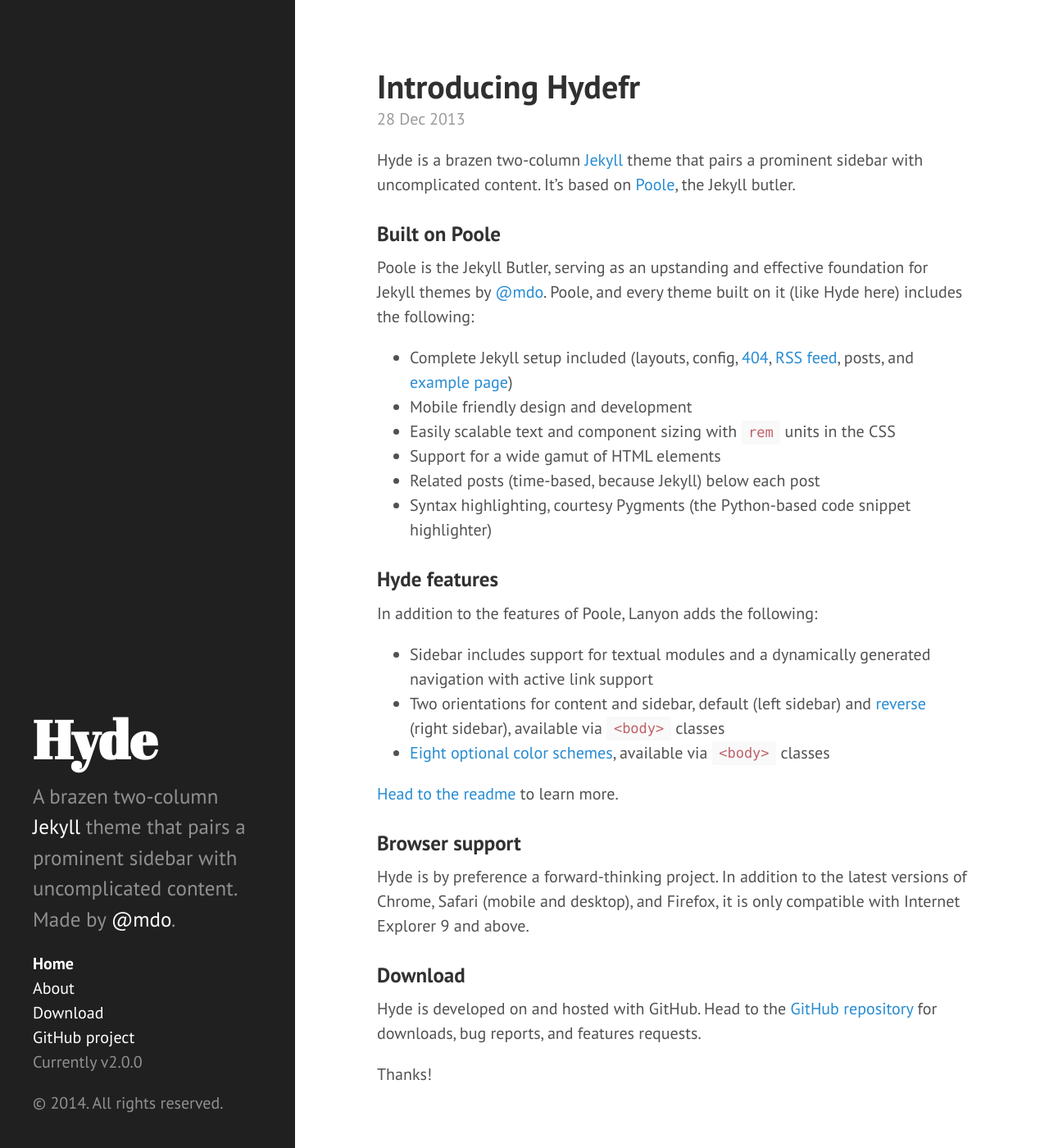
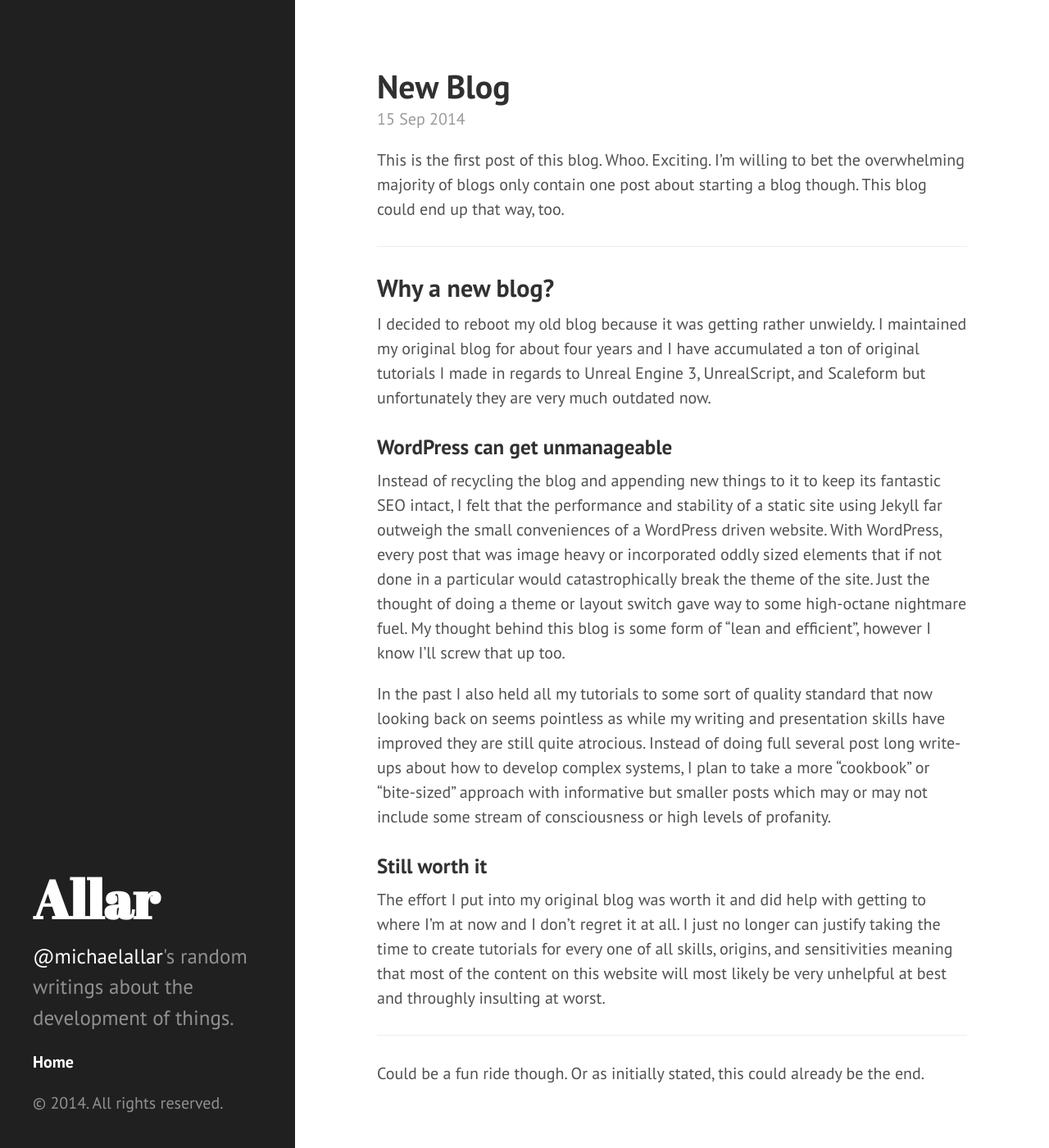
Before and after one commit to Allar/allar.github.io, a Jekyll site: the page built from index.html, in a window 1280 px wide and 1400 px high. Shown: the whole window at 82% size. Built offline with Jekyll 4.4.1, drawn with Linux system fonts in a browser that asks for light colours; Markdown is read by kramdown in place of the engine named in the settings; the list of posts is cut into pages by our own code; some of the changed text lies outside the part shown.

Commit message:
First blog post

```diff
--- a/CNAME
+++ b/CNAME
@@ -1 +1 @@
-hyde.getpoole.com
+michaelallar.com
--- a/_config.yml
+++ b/_config.yml
@@ -6,14 +6,14 @@
 permalink:        pretty
 
 # Setup
-title:            Hyde
+title:            Allar
 tagline:          'A Jekyll theme'
-description:      'A brazen two-column <a href="http://jekyllrb.com" target="_blank">Jekyll</a> theme that pairs a prominent sidebar with uncomplicated content. Made by <a href="https://twitter.com/mdo" target="_blank">@mdo</a>.'
-url:              http://hyde.getpoole.com
+description:      "<a href=\"https://twitter.com/michaelallar\" target=\"_blank\">@michaelallar</a>'s random writings about the development of things."
+url:              http://michaelallar.com
 
 author:
-  name:           'Mark Otto'
-  url:            https://twitter.com/mdo
+  name:           'Michael Allar'
+  url:            https://twitter.com/michaelallar
 
 paginate:         5
 
--- a/_includes/sidebar.html
+++ b/_includes/sidebar.html
@@ -25,10 +25,6 @@
           {% endif %}
         {% endif %}
       {% endfor %}
-
-      <li class="sidebar-nav-item"><a href="{{ site.github.repo }}/archive/v{{ site.version }}.zip">Download</a></li>
-      <li class="sidebar-nav-item"><a href="{{ site.github.repo }}">GitHub project</a></li>
-      <li class="sidebar-nav-item">Currently v{{ site.version }}</li>
     </ul>
 
     <p>&copy; {{ site.time | date: '%Y' }}. All rights reserved.</p>
--- a/_posts/2012-02-06-whats-jekyll.md
+++ /dev/null
@@ -1,12 +0,0 @@
----
-layout: post
-title: What's Jekyll?
----
-
-[Jekyll](http://jekyllrb.com) is a static site generator, an open-source tool for creating simple yet powerful websites of all shapes and sizes. From [the project's readme](https://github.com/mojombo/jekyll/blob/master/README.markdown):
-
-  > Jekyll is a simple, blog aware, static site generator. It takes a template directory [...] and spits out a complete, static website suitable for serving with Apache or your favorite web server. This is also the engine behind GitHub Pages, which you can use to host your project’s page or blog right here from GitHub.
-
-It's an immensely useful tool and one we encourage you to use here with Hyde.
-
-Find out more by [visiting the project on GitHub](https://github.com/mojombo/jekyll).
--- a/_posts/2012-02-07-example-content.md
+++ /dev/null
@@ -1,55 +0,0 @@
----
-layout: post
-title: Example content
----
-
-This blog post shows a few different types of content that's supported and styled with Hyde. Basic typography, images, and code are all supported.
-
------
-
-Cum sociis natoque penatibus et magnis <a href="#">dis parturient montes</a>, nascetur ridiculus mus. Aenean eu leo quam. Pellentesque ornare sem lacinia quam venenatis vestibulum. Sed posuere consectetur est at lobortis. Cras mattis consectetur purus sit amet fermentum.
-
-> Curabitur blandit tempus porttitor. **Nullam quis risus eget urna mollis** ornare vel eu leo. Nullam id dolor id nibh ultricies vehicula ut id elit.
-
-Etiam porta *sem malesuada magna* mollis euismod. Cras mattis consectetur purus sit amet fermentum. Aenean lacinia bibendum nulla sed consectetur.
-
-## Heading
-
-Vivamus sagittis lacus vel augue laoreet rutrum faucibus dolor auctor. Duis mollis, est non commodo luctus, nisi erat porttitor ligula, eget lacinia odio sem nec elit. Morbi leo risus, porta ac consectetur ac, vestibulum at eros.
-
-### Sub-heading
-
-Cum sociis natoque penatibus et magnis dis parturient montes, nascetur ridiculus mus.
-
-{% highlight js %}
-// Example can be run directly in your JavaScript console
-
-// Create a function that takes two arguments and returns the sum of those arguments
-var adder = new Function("a", "b", "return a + b");
-
-// Call the function
-adder(2, 6);
-// > 8
-{% endhighlight %}
-
-Aenean lacinia bibendum nulla sed consectetur. Etiam porta sem malesuada magna mollis euismod. Fusce dapibus, tellus ac cursus commodo, tortor mauris condimentum nibh, ut fermentum massa.
-
-### Sub-heading
-
-Cum sociis natoque penatibus et magnis dis parturient montes, nascetur ridiculus mus. Aenean lacinia bibendum nulla sed consectetur. Etiam porta sem malesuada magna mollis euismod. Fusce dapibus, tellus ac cursus commodo, tortor mauris condimentum nibh, ut fermentum massa justo sit amet risus.
-
-* Praesent commodo cursus magna, vel scelerisque nisl consectetur et.
-* Donec id elit non mi porta gravida at eget metus.
-* Nulla vitae elit libero, a pharetra augue.
-
-Donec ullamcorper nulla non metus auctor fringilla. Nulla vitae elit libero, a pharetra augue.
-
-1. Vestibulum id ligula porta felis euismod semper.
-2. Cum sociis natoque penatibus et magnis dis parturient montes, nascetur ridiculus mus.
-3. Maecenas sed diam eget risus varius blandit sit amet non magna.
-
-Cras mattis consectetur purus sit amet fermentum. Sed posuere consectetur est at lobortis.
-
------
-
-Want to see something else added? <a href="https://github.com/mdo/hyde/issues/new">Open an issue.</a>
--- a/_posts/2013-12-28-introducing-hyde.md
+++ /dev/null
@@ -1,37 +0,0 @@
----
-layout: post
-title: Introducing Hydefr
----
-
-Hyde is a brazen two-column [Jekyll](http://jekyllrb.com) theme that pairs a prominent sidebar with uncomplicated content. It's based on [Poole](http://getpoole.com), the Jekyll butler.
-
-### Built on Poole
-
-Poole is the Jekyll Butler, serving as an upstanding and effective foundation for Jekyll themes by [@mdo](https://twitter.com/mdo). Poole, and every theme built on it (like Hyde here) includes the following:
-
-* Complete Jekyll setup included (layouts, config, [404](/404), [RSS feed](/atom.xml), posts, and [example page](/about))
-* Mobile friendly design and development
-* Easily scalable text and component sizing with `rem` units in the CSS
-* Support for a wide gamut of HTML elements
-* Related posts (time-based, because Jekyll) below each post
-* Syntax highlighting, courtesy Pygments (the Python-based code snippet highlighter)
-
-### Hyde features
-
-In addition to the features of Poole, Lanyon adds the following:
-
-* Sidebar includes support for textual modules and a dynamically generated navigation with active link support
-* Two orientations for content and sidebar, default (left sidebar) and [reverse](https://github.com/poole/lanyon#reverse-layout) (right sidebar), available via `<body>` classes
-* [Eight optional color schemes](https://github.com/poole/hyde#themes), available via `<body>` classes
-
-[Head to the readme](https://github.com/poole/hyde#readme) to learn more.
-
-### Browser support
-
-Hyde is by preference a forward-thinking project. In addition to the latest versions of Chrome, Safari (mobile and desktop), and Firefox, it is only compatible with Internet Explorer 9 and above.
-
-### Download
-
-Hyde is developed on and hosted with GitHub. Head to the <a href="https://github.com/poole/hyde">GitHub repository</a> for downloads, bug reports, and features requests.
-
-Thanks!
--- /dev/null
+++ b/_posts/2014-09-15-new-blog.md
@@ -0,0 +1,26 @@
+---
+layout: post
+title: New Blog
+---
+
+This is the first post of this blog. Whoo. Exciting. I'm willing to bet the overwhelming majority of blogs only contain one post about starting a blog though. This blog could end up that way, too.
+
+-----
+
+## Why a new blog?
+
+I decided to reboot my old blog because it was getting rather unwieldy. I maintained my original blog for about four years and I have accumulated a ton of original tutorials I made in regards to Unreal Engine 3, UnrealScript, and Scaleform but unfortunately they are very much outdated now.
+
+### WordPress can get unmanageable
+
+Instead of recycling the blog and appending new things to it to keep its fantastic SEO intact, I felt that the performance and stability of a static site using Jekyll far outweigh the small conveniences of a WordPress driven website. With WordPress, every post that was image heavy or incorporated oddly sized elements that if not done in a particular would catastrophically break the theme of the site. Just the thought of doing a theme or layout switch gave way to some high-octane nightmare fuel. My thought behind this blog is some form of "lean and efficient", however I know I'll screw that up too.
+
+In the past I also held all my tutorials to some sort of quality standard that now looking back on seems pointless as while my writing and presentation skills have improved they are still quite atrocious. Instead of doing full several post long write-ups about how to develop complex systems, I plan to take a more "cookbook" or "bite-sized" approach with informative but smaller posts which may or may not include some stream of consciousness or high levels of profanity.
+
+### Still worth it
+
+The effort I put into my original blog was worth it and did help with getting to where I'm at now and I don't regret it at all. I just no longer can justify taking the time to create tutorials for every one of all skills, origins, and sensitivities meaning that most of the content on this website will most likely be very unhelpful at best and throughly insulting at worst.
+
+-----
+
+Could be a fun ride though. Or as initially stated, this could already be the end.
--- a/about.md
+++ /dev/null
@@ -1,30 +0,0 @@
----
-layout: page
-title: About
----
-
-<p class="message">
-  Hey there! This page is included as an example. Feel free to customize it for your own use upon downloading. Carry on!
-</p>
-
-In the novel, *The Strange Case of Dr. Jeykll and Mr. Hyde*, Mr. Poole is Dr. Jekyll's virtuous and loyal butler. Similarly, Poole is an upstanding and effective butler that helps you build Jekyll themes. It's made by [@mdo](https://twitter.com/mdo).
-
-There are currently two themes built on Poole:
-
-* [Hyde](http://hyde.getpoole.com)
-* [Lanyon](http://lanyon.getpoole.com)
-
-Learn more and contribute on [GitHub](https://github.com/poole).
-
-## Setup
-
-Some fun facts about the setup of this project include:
-
-* Built for [Jekyll](http://jekyllrb.com)
-* Developed on GitHub and hosted for free on [GitHub Pages](https://pages.github.com)
-* Coded with [Sublime Text 2](http://sublimetext.org), an amazing code editor
-* Designed and developed while listening to music like [Blood Bros Trilogy](https://soundcloud.com/maddecent/sets/blood-bros-series)
-
-Have questions or suggestions? Feel free to [open an issue on GitHub](https://github.com/poole/issues/new) or [ask me on Twitter](https://twitter.com/mdo).
-
-Thanks for reading!
```
